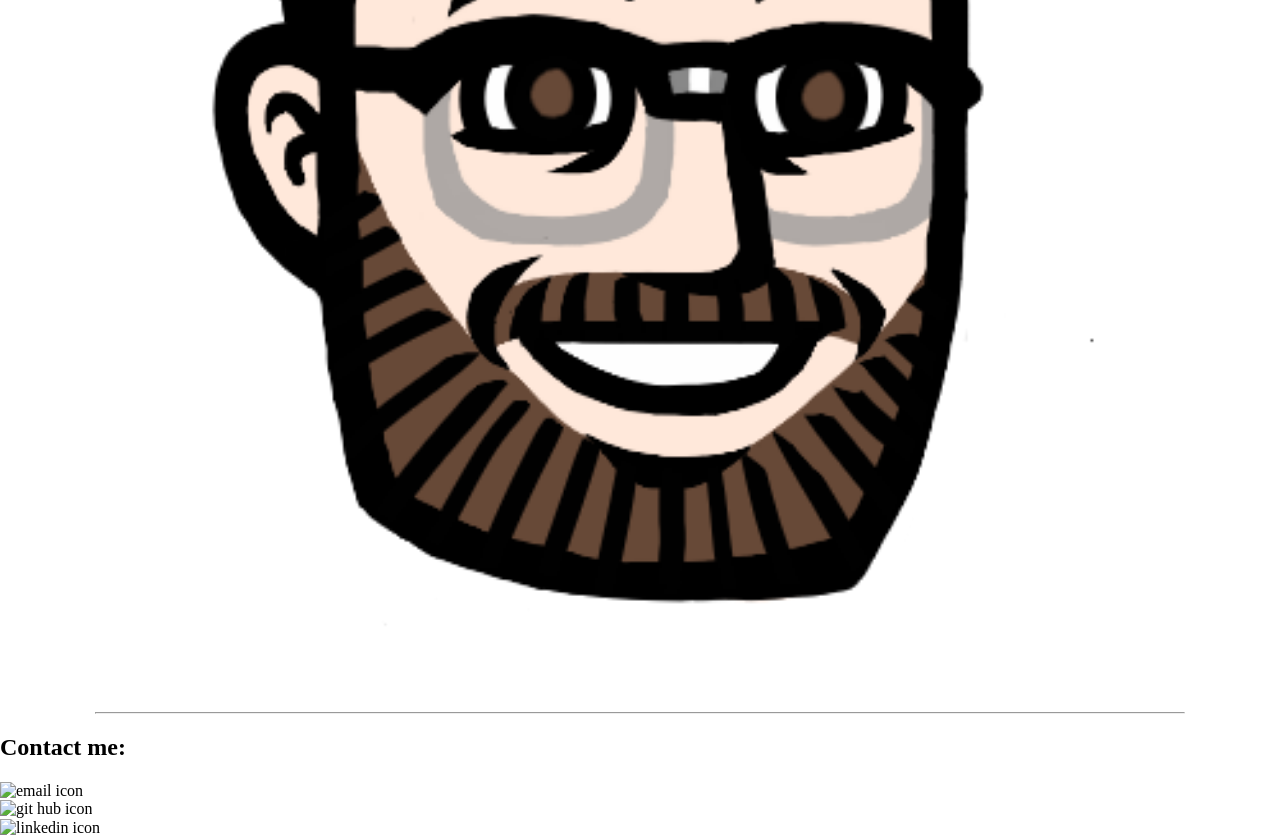
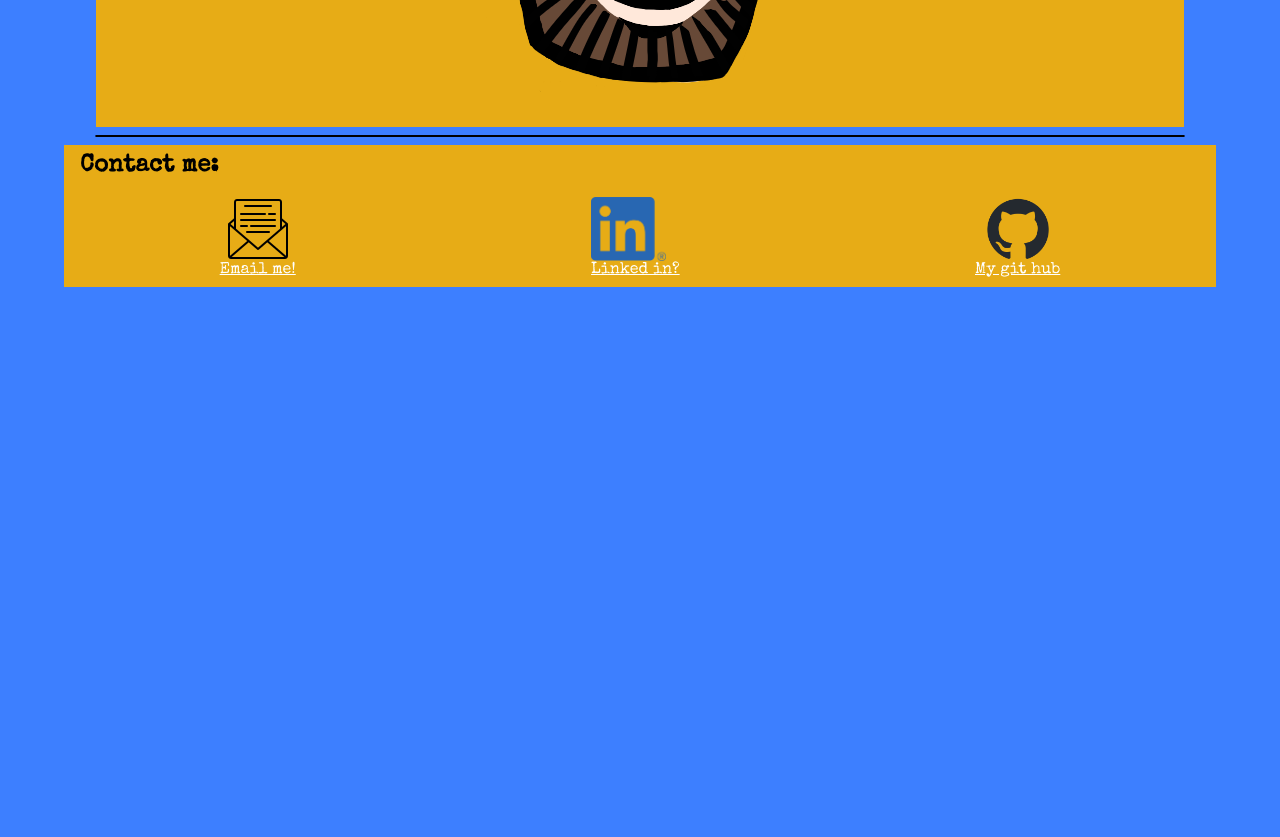
Before and after one commit to JamesMcGraaw/jamesmcgraaw.github.io, a plain HTML site: page 2-about-me.html in a window 1280 px wide. Shown: the part 920-1757 px from the top of the page. After the commit the page ends 1207 px from the top, so only its background shows below. Drawn offline with nearby package versions, Linux system fonts and the light colour scheme.

Commit message:
completed about me page

```diff
--- a/2-about-me.html
+++ b/2-about-me.html
@@ -11,6 +11,10 @@
 
     <link rel="stylesheet" href="css/normalize.css">
     <link rel="stylesheet" href="css/styles.css">
+
+    <link rel="preconnect" href="https://fonts.googleapis.com">
+    <link rel="preconnect" href="https://fonts.gstatic.com" crossorigin>
+    <link href="https://fonts.googleapis.com/css2?family=Special+Elite&display=swap" rel="stylesheet">
 
     <link rel="icon" href="images/old-sprite.png" sizes="192x192">
     <link rel="shortcut icon" href="images/old-sprite.png">
@@ -53,16 +57,16 @@ Pellentesque habitant morbi tristique senectus et netus et malesuada fames ac tu
         </h2>
         <div id="contacts">
             <div class="contact-element">
-                <img src="" alt="email icon">
-                <a href="">Email me!</a>
+                <img src="images/email-icon.png" alt="email icon" width=64 height=64>
+                <a href="mailto:jamesplaceholderemail@gmail.com">Email me!</a>
+            </div>
+            <div class="contact-element" id="linked-in">
+                <img src="images/li-logo.png" alt="linkedin icon" width=75 height=64>
+                <a href="https://uk.linkedin.com/">Linked in?</a>
             </div>
             <div class="contact-element">
-                <img src="" alt="git hub icon">
-                <a href="">My git hub</a>
-            </div>
-            <div class="contact-element">
-                <img src="" alt="linkedin icon">
-                <a href="">Linked in?</a>
+                <img src="images/github-mark.png" alt="git hub icon" width=64 height=64>
+                <a href="https://github.com/JamesMcGraaw">My git hub</a>
             </div>
         </div>
     </footer>
--- a/css/styles.css
+++ b/css/styles.css
@@ -5,11 +5,8 @@
 body {
     margin: 0;
     padding: 0;
-}
-
-img {
-  width: 100%;
-  height: auto;
+    background-color: #3D7FFF;
+    font-family: 'Special Elite', cursive;
 }
 
 header {
@@ -17,9 +14,8 @@ header {
     justify-content: space-evenly;
 }
 
-a:visited {
+a:link, a:visited {
     color: #FFFFFF;
-/*    maybe change this colour*/
 }
 
 .nav-bar {
@@ -27,11 +23,14 @@ a:visited {
     padding: 1rem;
     background-color: #000000;
     font-color: #FFFFFF;
+    border-radius: 2px;
 }
 
 hr {
     margin: 0.5rem auto;
     width: 85vw;
+    border: 0.1rem solid #000000;
+    border-radius: 5px;
 }
 
 .container {
@@ -42,40 +41,69 @@ hr {
     justify-items: center;
 }
 
-#main {
-
+#main-title {
+/*    do something with this once we've done fonts*/
 }
 
 #main-image {
-    width:;
+/*    might not need this*/
+}
+
+main {
+    width: 85vw;
+    margin: auto;
+    background-color: #E7AC16;
+    display: grid;
+    grid-template-columns: 1fr;
+    justify-items: center;
 }
 
 #titles {
-
+/*    do when done fonts*/
 }
 
 article {
-
+    padding: 2rem;
+/*    do rest when done fonts*/
 }
 
 #real-photo {
-
+/*    might not need this*/
 }
 
 footer {
-
+    width: 90vw;
+    margin: 0 auto;
+    background-color: #E7AC16;
+    display: grid;
+    grid-template-columns: 1fr;
 }
 
 h2 {
-
+    margin: 0.5rem;
+    margin-left: 1rem;
+/*    yadda yadda fonts*/
 }
 
 #contacts {
-
+    padding: 0.5rem;
+    display: flex;
+    flex-direction: row;
+    justify-content: space-evenly;
+    align-items: stretch;
 }
 
 div.contact-element {
+    margin: auto;
+    display: flex;
+    flex-wrap: nowrap;
+    flex-direction: column;
+    align-items: center;
+    justify-content: flex-end;
+}
 
+#linked-in {
+    align-items: flex-start;
 }
 
 h3 {
```
Also changed, not shown: 1-index.html (+5 -1 lines), 3-portfolio.html (+4 -0 lines), documents/Wireframe sketch up.png (renamed from Wireframe sketch up.png), documents/wireframe-sketch-up-v1.png (renamed from wireframe-sketch-up-v1.png), images/email-icon.png (added), images/github-mark.png (added), images/li-logo.png (added), 5 other files.
